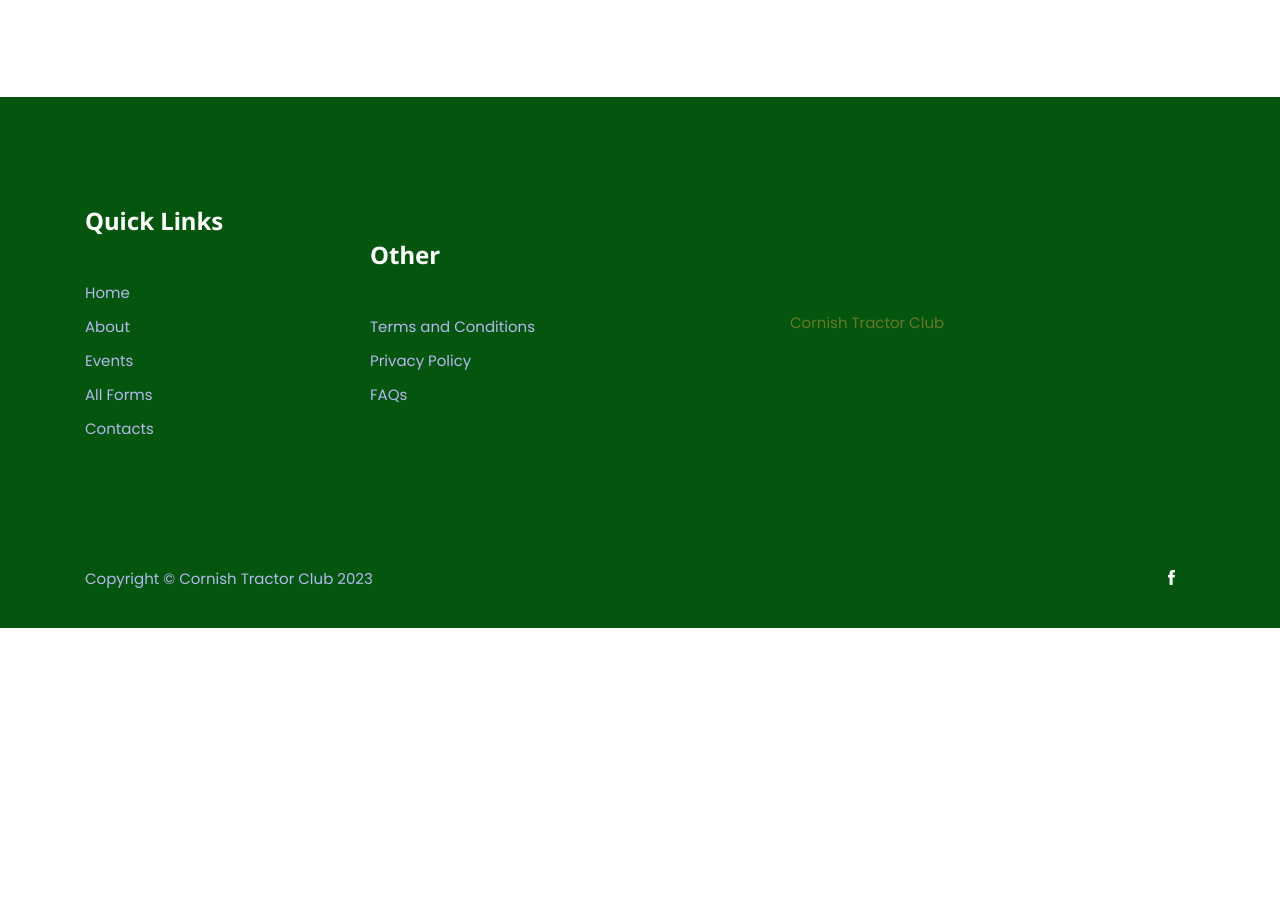
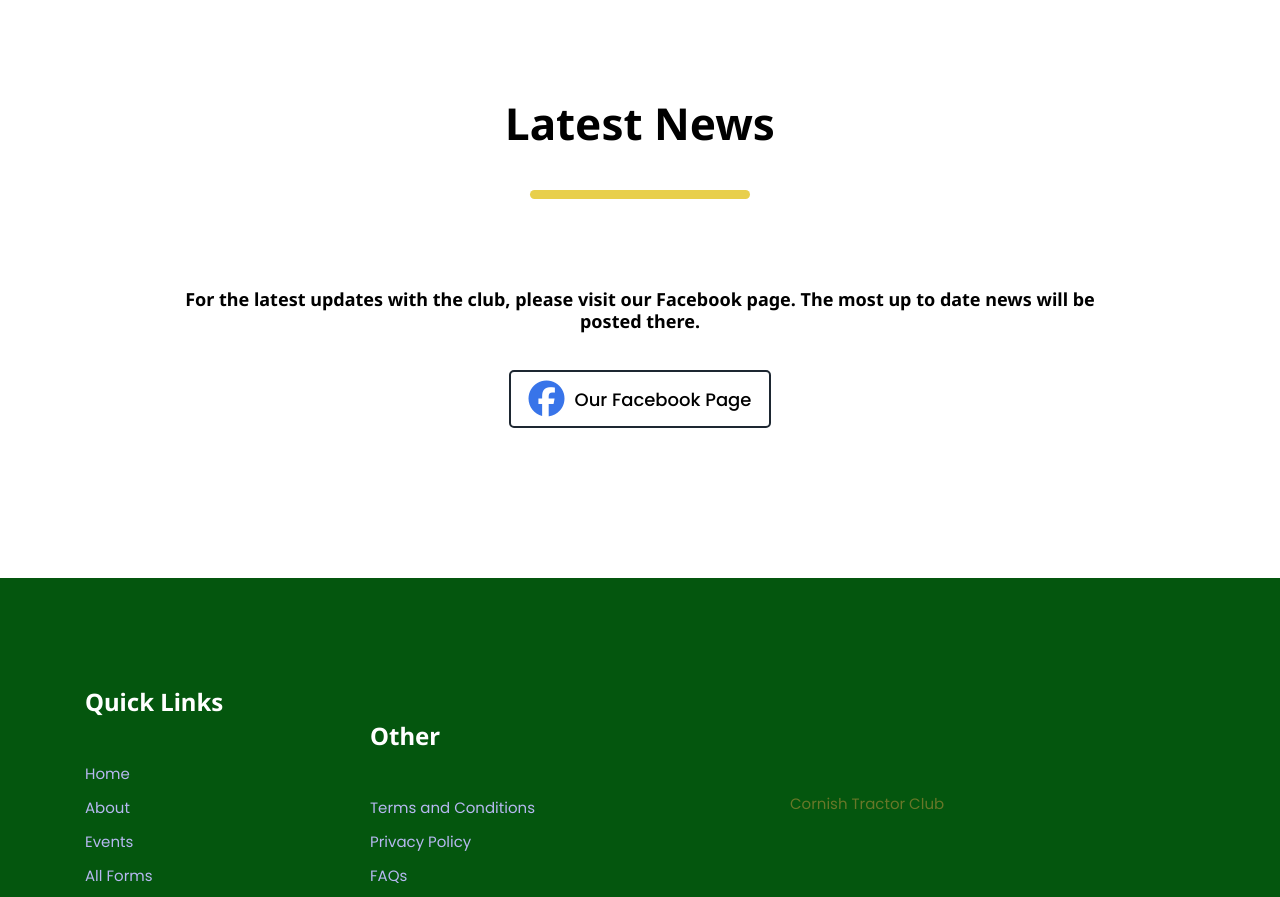
Before and after one commit to FinlayHDev/cornishtractorclub.org, a plain HTML site: page rally-2023.html in a window 1280 px wide. Shown: the part 2846-3743 px from the top of the page. Before the commit the page ends 3474 px from the top, so only its background shows below. Drawn offline with Linux system fonts and the light colour scheme.

Commit message:
Update rally-2023.html

```diff
--- a/rally-2023.html
+++ b/rally-2023.html
@@ -138,6 +138,22 @@
 </section>
 <!-- /overview -->
 
+<!-- latest -->
+<section class="section events-section pt-0">
+  <div class="container">
+    <div class="row">
+      <div class="col-lg-10 mx-auto text-center">
+        <h2>Latest News</h2>
+        <div class="section-border section-padding1 "></div>
+        <h5>For the latest updates with the club,
+          please visit our Facebook page. The most up to date news will be posted there.
+        </h5>
+        <a class="square_btn3 square_padding" href="https://www.facebook.com/officialcornishtractorclub" target="_blank" rel="noopener noreferrer"><i href="#" class="fa-2xl fa-breaker fa-brands fa-facebook" style="color: #3874e9;"></i>Our Facebook Page</a>
+      </div>
+    </div>
+  </div>
+</section>
+<!-- /latest -->
 
 <!-- footer -->
 <footer class="bg-secondary position-relative">
```
